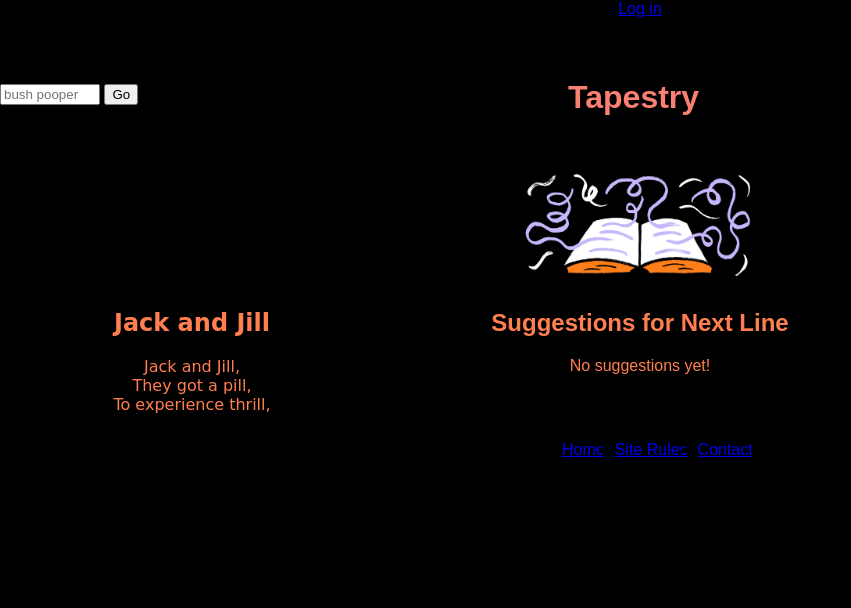
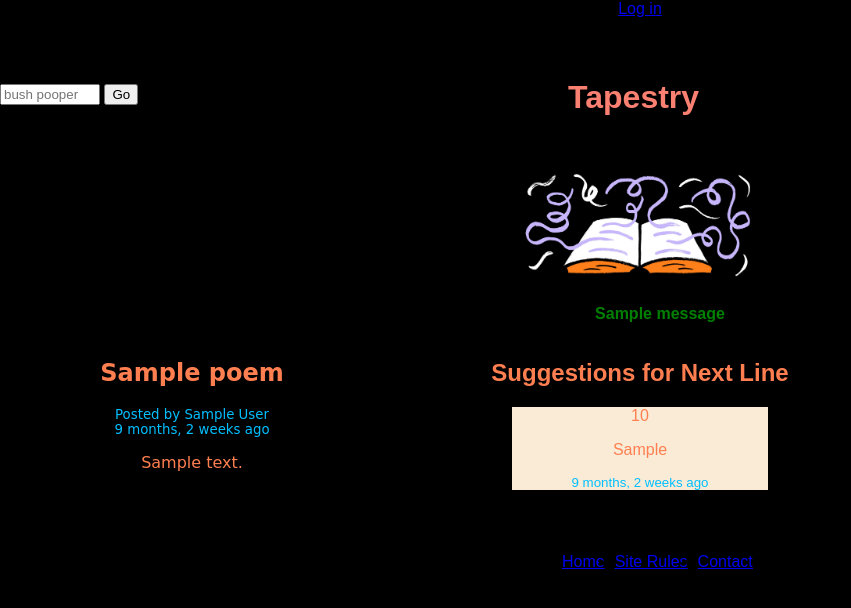
Before and after one commit to AmberAftab1/Tapestry, a Django app: page /blog/1/1 in a window 1280 px wide. Shown: the top 608 px of the page, without its empty margins (0-851 px from the left). Run offline with Django 3.2, Linux system fonts and the light colour scheme; tables that the repository leaves empty hold one stand-in row (values such as "Sample post"); one stand-in notice (Sample message) is shown.

Commit message:
Project 5 - database added

```diff
--- a/blog/models.py
+++ b/blog/models.py
@@ -4,78 +4,27 @@ from django.db import models
 # Create your models here.
 
 # poem class
-class Poem:
-    def __init__(self, id, title, description, score, category):
-        self.id = id
-        self.title = title
-        self.description = description
-        self.score = score
-        self.category = category
+
+class Poem(models.Model):
+    title = models.CharField(max_length=200, default=None)
+    score = models.IntegerField(default=0)
+    description = models.TextField(default=None)
+    category = models.ForeignKey('Category',
+                                 on_delete=models.CASCADE)
+    author = models.CharField(max_length=50, default=None)
+    date = models.DateTimeField(auto_now_add=True)
 
 
-# suggestion class
-class Suggestion:
-    def __init__(self, id, poem_id, line, score):
-        self.id = id
-        self.poem_id = poem_id
-        self.line = line
-        self.score = score
+class Suggestion(models.Model):
+    poem_id = models.ForeignKey('Poem',
+                                on_delete=models.CASCADE)
+    line = models.CharField(max_length=500, default=None)
+    score = models.IntegerField(default=0)
+    date = models.DateTimeField(auto_now_add=True)
 
 
-# code for poems
-poems = []
-
-poem1 = Poem(
-    1, "Jack and Jill", ["Jack and Jill,", "They got a pill,", "To experience thrill,"], 46, "Humor")
-poems.append(poem1)
-
-poem2 = Poem(
-    2, "Blue Eyes", ["Blue eyes,", "Blond hair,", "Pig stys,"], 5, "Humor"
-)
-poems.append(poem2)
-
-poem3 = Poem(
-    3, "The Bush Pooper",
-    ["There once was a man from Nantucket,", "Who liked to poop in a bucket,", "He ate a worm and saw a fern,",
-     "And thought to himself,", " Screw it!"], -6, "Humor"
-)
-poems.append(poem3)
-
-# code for suggestions
-poem4 = Poem(
-    4, "The Sad Person",
-    ["There was a sad person,", "Who nobody liked,", "That person is me."], 6, "Sadness"
-)
-poems.append(poem4)
-
-suggestions = []
-
-suggestion1 = Suggestion(1, 3, "There once was a woman from Maine,", 10)
-suggestions.append(suggestion1)
-
-suggestion2 = Suggestion(2, 3, "He hunched over the fern,", -2)
-suggestions.append(suggestion2)
-
-suggestion3 = Suggestion(3, 3, "He was stupid,", -7)
-suggestions.append(suggestion3)
-
-suggestion4 = Suggestion(4, 4, "Just kidding, PSYCH!", 30)
-suggestions.append(suggestion4)
-
-# dictionary of categories
-categories = {
-    "Angry",
-    "Friendship",
-    "History",
-    "Humor",
-    "Loss",
-    "Love",
-    "Nature",
-    "Nihilism",
-    "Political",
-    "Sadness"}
-
-sorted_categories = sorted(list(categories))
+class Category(models.Model):
+    name = models.CharField(max_length=50, primary_key=True)
 
 # login credentials
 regular_user = {"username": "dhruva", "password": "regular"}
--- a/blog/static/css/base.css
+++ b/blog/static/css/base.css
@@ -76,6 +76,28 @@ ul#primary-nav li a.selected {
     background-color: purple;
 }
 
+ul.messages{
+	font-weight: bold;
+
+}
+
+ul.messages li.error{
+    color: red;
+	list-style-type: none;
+	text-align: center;
+}
+
+ul.messages li.success{
+    color: green;
+    list-style-type: none;
+	text-align: center;
+}
+
+ul.messages li.warning{
+    color: pink;
+    list-style-type: none;
+	text-align: center;
+}
 /*FOOTER*/
 
 ul#footer-nav {
--- a/blog/static/css/responsive-details.css
+++ b/blog/static/css/responsive-details.css
@@ -13,6 +13,12 @@ div.poem h2.poem-title {
 	padding-top: 30px;
 	color: coral;
 	text-align: center;
+}
+div.poem p.meta{
+	text-align: center;
+	color:deepskyblue;
+	font-size: smaller;
+
 }
 
 div.poem p.poem-description {
@@ -30,6 +36,7 @@ div.suggestion {
 	margin-left: 25%;
 	text-align: center;
 	color: coral;
+	background-color: antiquewhite;
 }
 
 form button[type="submit"] { /*option to add suggestion given to users*/
--- a/blog/urls.py
+++ b/blog/urls.py
@@ -20,11 +20,9 @@ urlpatterns = [
     # search page view
     path('search-results', views.search_results, name="search_results"),
 
-    #delete an item vies
-    path('delete-poem', views.delete_post, name="delete-post"),
-
     # posts views
     path('<str:category>', views.posts_list, name='post_list'),
+    path('<str:category>/sort-by:<str:sort_param>', views.posts_list, name='post_list'),
 
     # details page views
     path('<str:category>/<int:poem_id>', views.details, name="details"),
--- a/blog/views.py
+++ b/blog/views.py
@@ -1,20 +1,36 @@
 from django.shortcuts import render, redirect
-from .models import poems, suggestions, regular_user, admin_user, categories, sorted_categories
+from django.contrib import messages
+from .models import regular_user, admin_user, Poem, Category, Suggestion
 
 
 # Create your views here.
 
 def home_page_index(request):  # home page view
-    # print(request)
-    # print(request.POST.get("drop_categories"))
-    # print(request.POST.get("title"))
-    # print(request.POST.get("text"))
-    # print(request.POST.get("save"))
+    sorted_categories = Category.objects.all()
     return render(request, "blog/home_page/index.html", {"categories": sorted_categories})
 
 
-def posts_list(request, category):  # list view
-    if category in categories:
+def posts_list(request, category, sort_param="date"):  # list view
+
+    if request.method == 'POST':
+        if 'delete-poem' in request.POST.keys():  # check if delete-poem form has been submitted
+            poem_id = request.POST.get('delete-poem')
+            to_delete = Poem.objects.get(id=poem_id)
+            name = to_delete.title
+            to_delete.delete()
+
+            # warning message that poem has been deleted
+            messages.add_message(request, messages.WARNING, "Poem has been deleted: %s" % name)
+            return redirect('blog:post_list', category)
+
+    categories = Category.objects.all()
+    category_names = []
+    for obj in categories:
+        category_names.append(obj.name)
+    if category in category_names:
+        poems = Poem.objects.filter(category_id=category).order_by("-" + sort_param)
+        if not poems:
+            messages.add_message(request, messages.ERROR, "There are no posts yet for the category: %s" % category)
         return render(request, "blog/posts/list.html", {"poems": poems, "category": category})
     else:
         return redirect('blog:home_page_index')
@@ -25,30 +41,45 @@ def login_page(request):  # login page view
 
 
 def details(request, poem_id, category):  # details view page
-    poem_suggestions = []
-    for poem in poems:
-        if poem.id == poem_id:
-            for suggestion in suggestions:
-                if suggestion.poem_id == poem.id:
-                    poem_suggestions.append(suggestion)
-            return render(request, "blog/details/details.html",
-                          {"poem": poem, "suggestions": poem_suggestions, "category": category})
+    poem = Poem.objects.get(id=poem_id)
+    poem_suggestions = Suggestion.objects.filter(poem_id=poem_id)
+    return render(request, "blog/details/details.html",
+                  {"poem": poem, "suggestions": poem_suggestions, "category": category})
 
 
 def details2(request, poem_id, category):  # modified details page view
-    poem_suggestions = []
-    for poem in poems:
-        if poem.id == poem_id:
-            for suggestion in suggestions:
-                if suggestion.poem_id == poem.id:
-                    poem_suggestions.append(suggestion)
-            return render(request, "blog/details/details2.html",
-                          {"poem": poem, "suggestions": poem_suggestions, "category": category})
+    poem = Poem.objects.get(id=poem_id)
+    poem_suggestions = Suggestion.objects.filter(poem_id=poem_id)
+    return render(request, "blog/details/details2.html",
+                  {"poem": poem, "suggestions": poem_suggestions, "category": category})
 
 
 def new_post(request):  # new post page view
-    if "username" in request.session:
-        return render(request, "blog/new_post/new_post.html", {"categories": sorted_categories})
+    sorted_categories = Category.objects.all()
+    if "username" in request.session:  # checks if user is logged in
+
+        if request.method == 'POST':  # process the form
+            title = request.POST.get('title')
+            description = request.POST.get('text')
+            category = request.POST.get('drop_categories')
+
+            # creating an object of class poem to add to database
+            new_poem = Poem(
+                title=title,
+                description=description,
+                category_id=category,
+                author=request.session.get('username'),
+            )
+            new_poem.save()  # saves new poem to database
+
+            # success message for new post
+            messages.add_message(request, messages.SUCCESS, "New post has been created: %s" % new_poem.title)
+
+            # returns detail view of added item
+            return redirect('blog:details', category, new_poem.id)
+
+        else:  # show the form
+            return render(request, "blog/new_post/new_post.html", {"categories": sorted_categories})
     else:
         return redirect('blog:home_page_index')
 
@@ -77,10 +108,4 @@ def logout(request):  # logout view
     del request.session['role']
     return redirect('blog:login_page')
 
-
-def delete_post(request):  # delete a poem
-    poem_id = request.POST.get('delete-poem')
-    for post in poems:
-        if str(post.id) == poem_id:
-            category = post.category
-            return redirect( 'blog:post_list', category)
+# TODO: sort drop down menu in list view, edit view and message, new post and top post templates and views
--- a/templates/blog/details/details.html
+++ b/templates/blog/details/details.html
@@ -1,4 +1,5 @@
 {% extends "blog/base.html" %}
+{% load humanize %}
 
 {% load static %}
 
@@ -10,12 +11,18 @@
 {% block content %}
 
     <div id = "content">
+            {% if messages %}
+                <ul class="messages">
+                    {% for message in messages %}
+                    <li{% if message.tags %} class="{{ message.tags }}"{% endif %}>{{ message }}</li>
+                    {% endfor %}
+                </ul>
+            {% endif %}
             <div class = "poem">  <!-- contains details about a single poem -->
                 <h2 class = "poem-title"> {{ poem.title}} </h2>
+                 <p class = "meta">  Posted by {{ poem.author }} <br> {{ poem.date|naturaltime }} </p>
                 <p class = "poem-description">
-                    {% for line in poem.description %}
-                            {{ line }} <br>
-                    {% endfor %}
+                    {{ poem.description|linebreaksbr}}
                 </p>
             </div>
 
@@ -36,6 +43,7 @@
                         {% endif %}
                         <div class = "votes">{{ suggestion.score }}</div>
                         <p>{{ suggestion.line }}</p>
+                        <p style = "font-size: smaller; color: deepskyblue"> {{ suggestion.date|naturaltime }}</p>
                     </div>
                 {% endfor %}
             </div>
--- a/templates/blog/home_page/index.html
+++ b/templates/blog/home_page/index.html
@@ -25,14 +25,14 @@
 
             <ul id = "categories"> <!-- categories of poems -->
                 {% for cat in categories %}
-                    <li><a href="{% url 'blog:post_list' cat %}">{{ cat }}</a></li>
+                    <li><a href="{% url 'blog:post_list' cat.name %}">{{ cat.name }}</a></li>
                 {% endfor %}
             </ul>
             <div class="dropdown"> <!-- drop down menu for mobile view -->
                 <button class="dropbtn">Categories ></button>
                 <div class="dropdown-content">
                     {% for cat in categories %}
-                        <a href="{% url 'blog:post_list' cat %}">{{ cat }}</a>
+                        <a href="{% url 'blog:post_list' cat.name%}">{{ cat.name }}</a>
                     {% endfor %}
                 </div>
             </div>
```
Also changed, not shown: blog/static/css/responsive-details2.css (+8 -0 lines), djangoProject1/settings.py (+15 -2 lines), templates/blog/new_post/new_post.html (+6 -6 lines), templates/blog/posts/list.html (+16 -7 lines), blog/migrations/0001_initial.py (added), blog/migrations/0002_auto_20201029_1856.py (added), blog/migrations/0003_auto_20201029_1909.py (added), blog/migrations/0004_auto_20201029_1952.py (added), blog/migrations/0005_auto_20201029_2002.py (added), blog/migrations/0006_suggestion_date.py (added), blog/migrations/0007_auto_20201029_2034.py (added), blog/migrations/0008_auto_20201029_2036.py (added), blog/migrations/0009_auto_20201029_2042.py (added).
